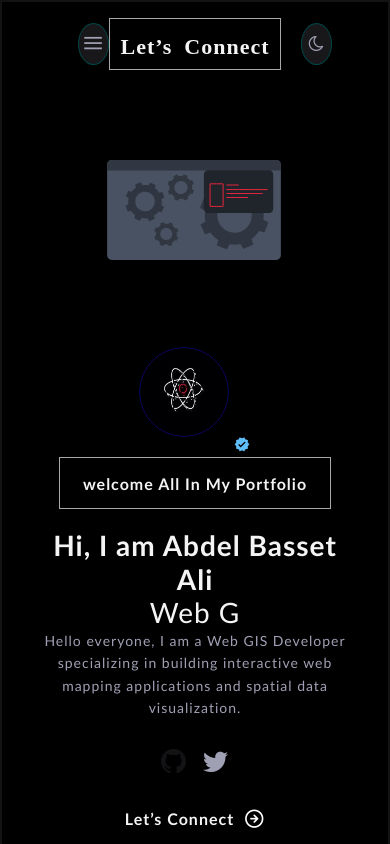
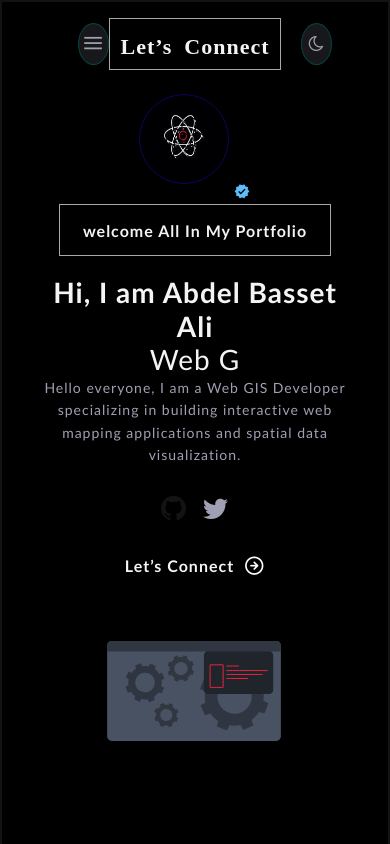
Before and after one commit to abdelbassetali/React-portfolio, a React (Vite) app: page / in a window 390 px wide. Shown: the top 844 px of the page. Built offline with nearby package versions, Linux system fonts and the light colour scheme.

Commit message:
Update hero.css

```diff
--- a/src/components/2-hero/hero.css
+++ b/src/components/2-hero/hero.css
@@ -193,6 +193,6 @@ margin-top: 20px;
         width: 100% !important;
         max-width: 220px !important;
         margin: 20px auto 10px auto !important;
-        order: -1 !important; /* بتخلي الأنيميشن تظهر فوق خالص قبل الاسم، لو عايزها تحت الاسم امسح السطر ده */
+        order: 2 !important; /*بتخلي الأنيميشن تظهر تحت خالص بعد الاسم،       */
     }
 }
```
